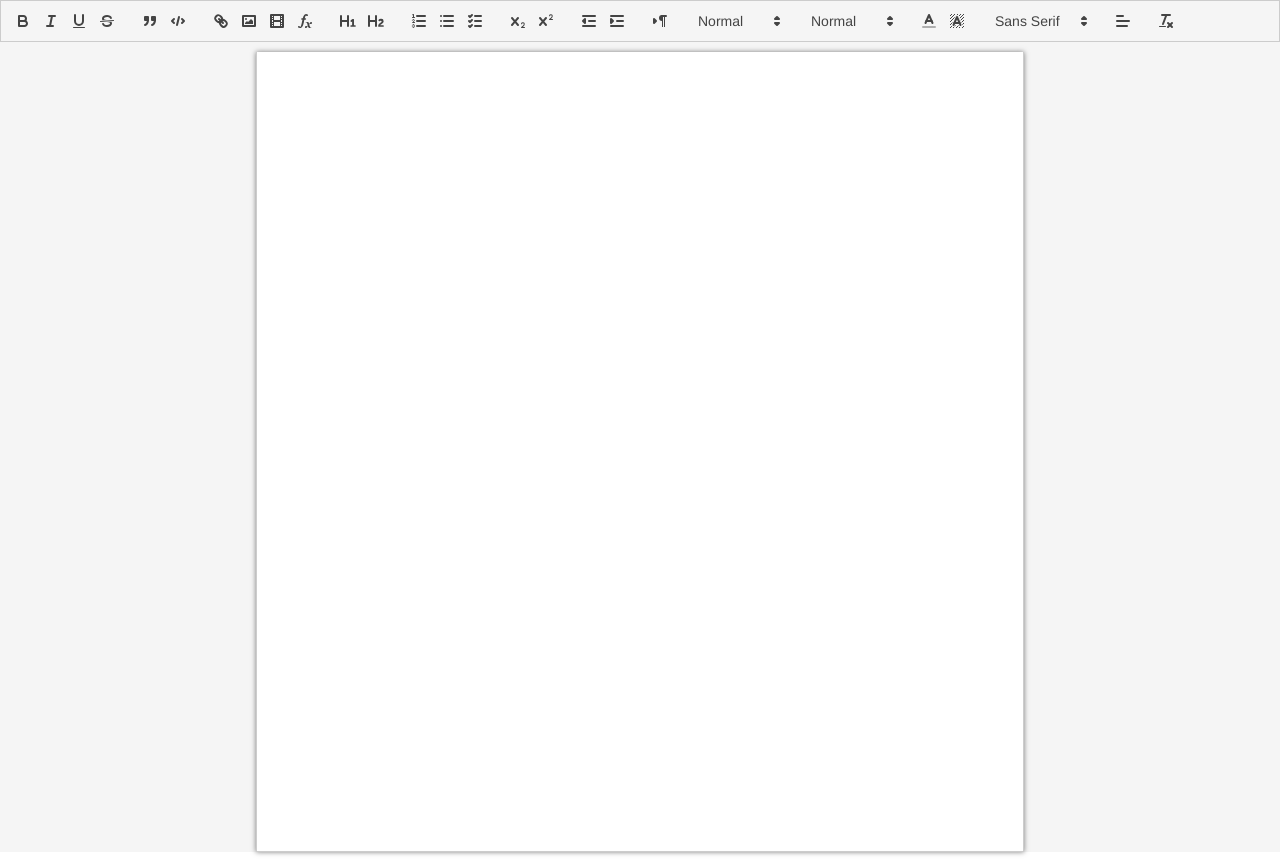
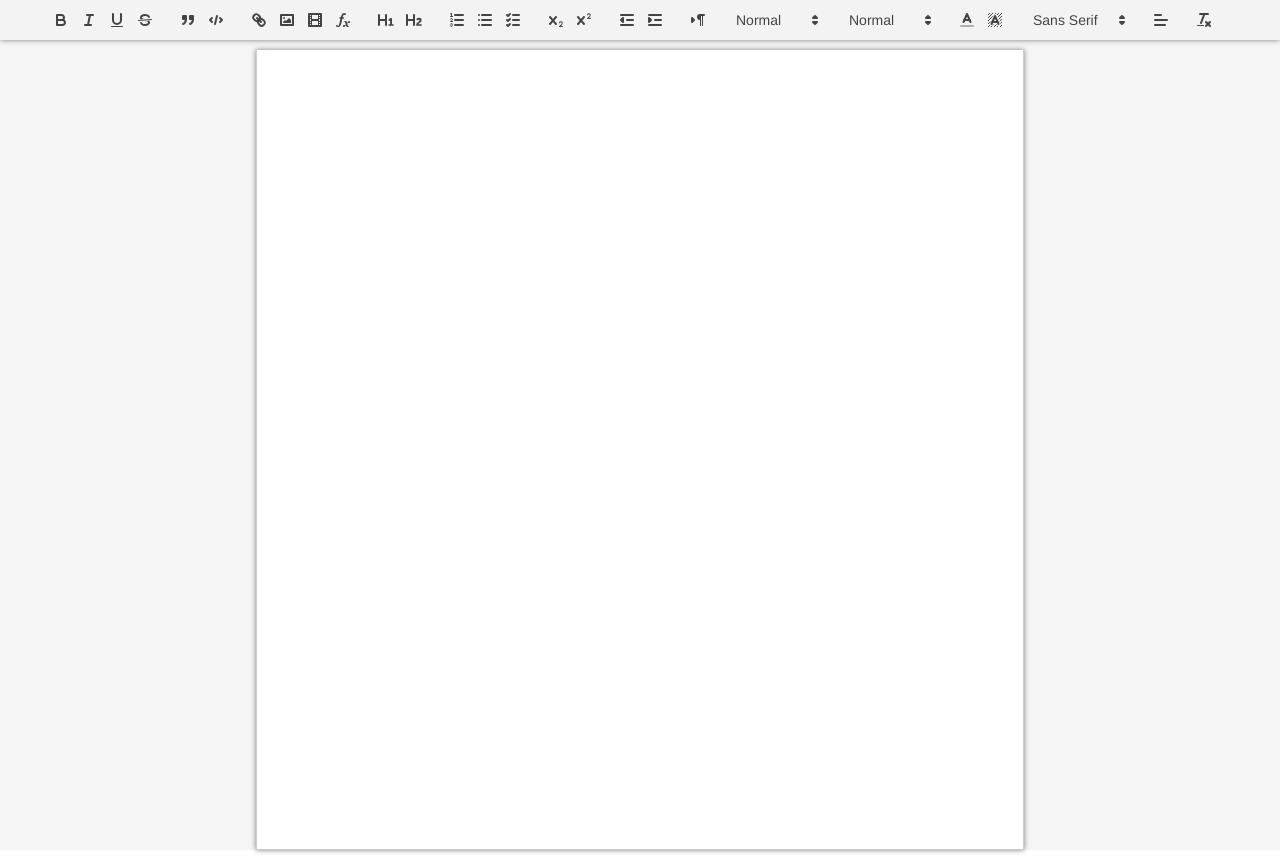
Before and after one commit to kavyabijja12/google-docs-clone, a React (Create React App) app in the folder frontend/: page / in a window 1280 px wide. Built offline with nearby package versions, Linux system fonts and the light colour scheme.

Commit message:
some more css styling

```diff
--- a/frontend/src/App.css
+++ b/frontend/src/App.css
@@ -6,3 +6,14 @@
     min-height: 100vh;
     padding: 50px;
   }
+
+.ql-toolbar.ql-snow {
+    display: flex;
+    justify-content: center;
+    position: sticky;
+    top: 0;
+    z-index: 1;
+    background: #F3F3F3;
+    border: none !important;
+    box-shadow: 0 0 5px 0 rgba(0, 0, 0, 0.5);
+  }
```
